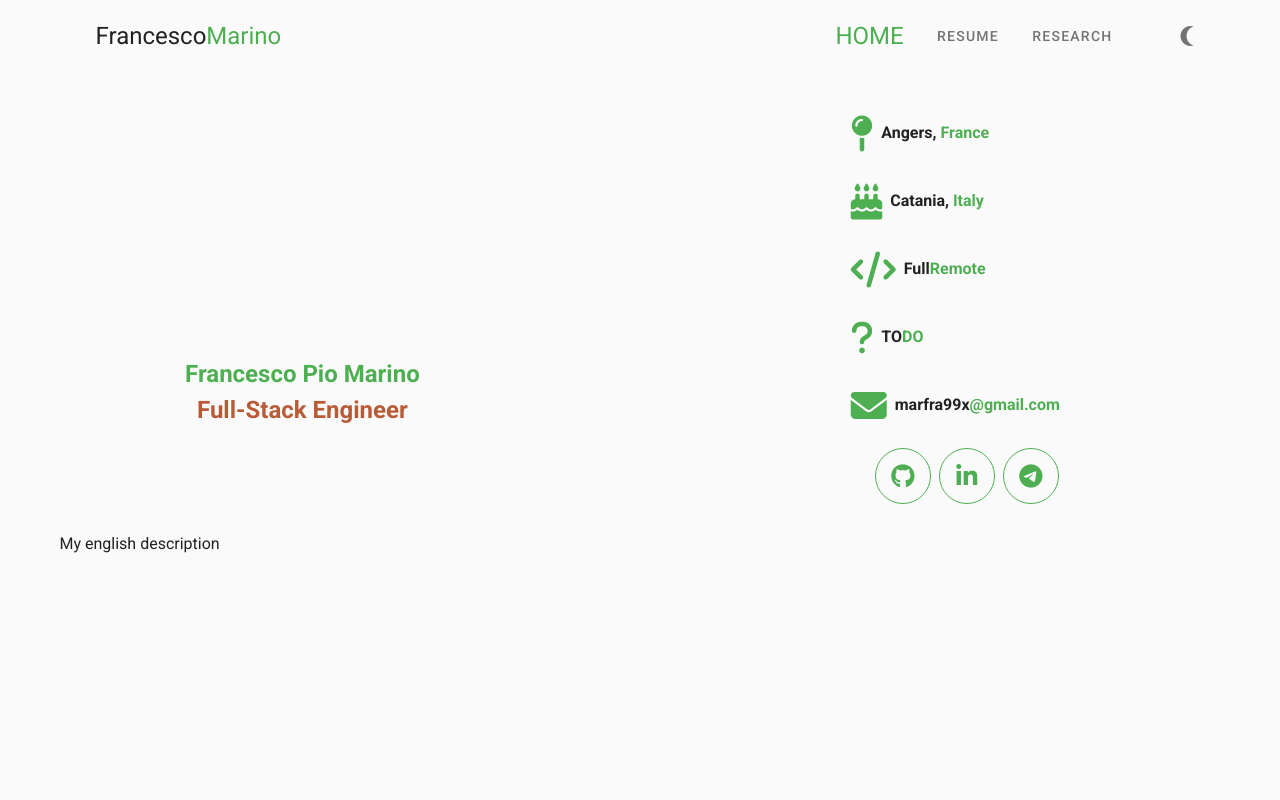
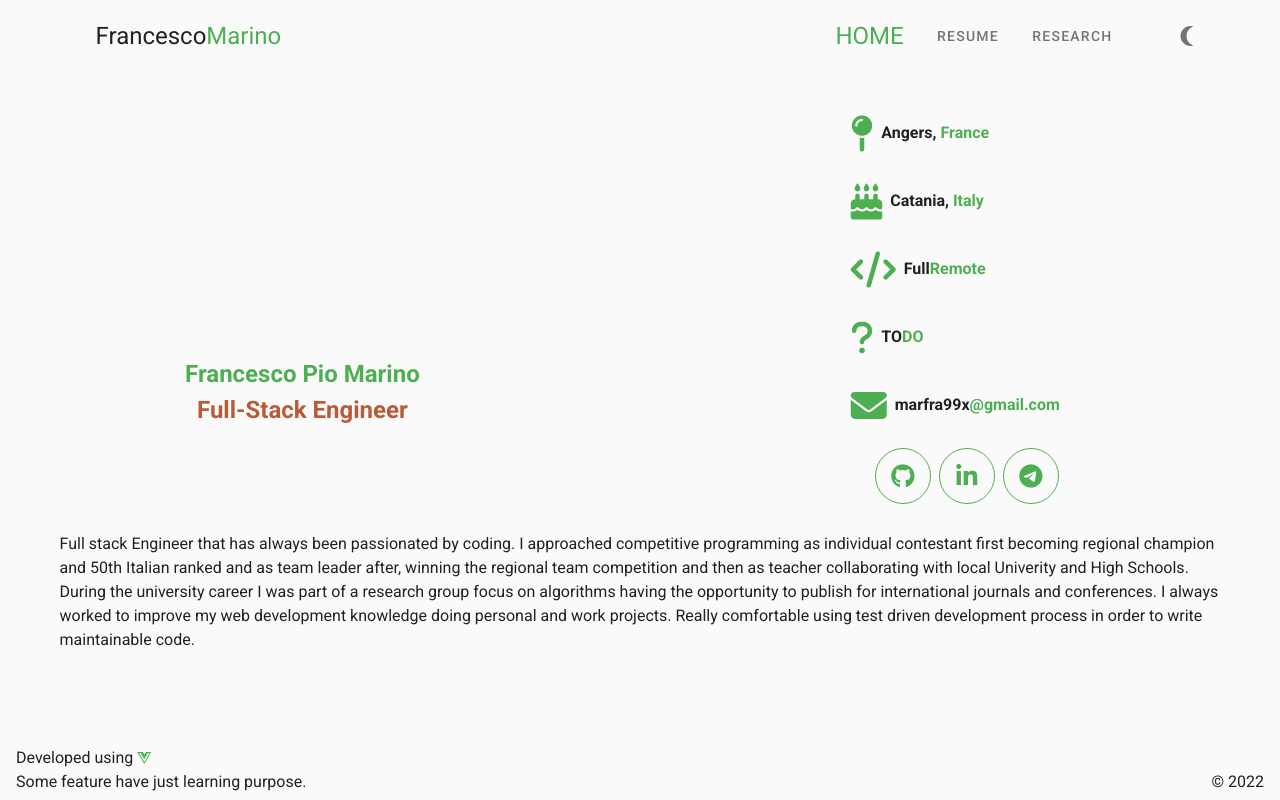
Before and after one commit to marfra99x/marfra99x.github.io, a Vue app in the folder fe/: page / in a window 1280 px wide. Built offline with nearby package versions, Linux system fonts and the light colour scheme.

Commit message:
Fe added footer bar

```diff
--- a/fe/src/App.vue
+++ b/fe/src/App.vue
@@ -1,29 +1,32 @@
 <template>
-    <v-app :dark="goDark" :style="{background: $vuetify.theme.themes[theme].background}">
+    <v-app :dark="goDark" :style="{ background: $vuetify.theme.themes[theme].background }">
         <v-main>
             <v-container align-center>
                 <TopBar :goDark="goDark" @changeTheme="updateTheme($event)" />
-                <router-view/>
+                <router-view />
             </v-container>
         </v-main>
+        <FooterBar/>
     </v-app>
 </template>
 
 <script>
 import TopBar from './components/TopBar.vue';
+import FooterBar from './components/FooterBar.vue';
 
 export default {
     name: 'App',
 
     components: {
         TopBar: TopBar,
+        FooterBar: FooterBar,
     },
 
     methods: {
         updateTheme(updatedTheme) {
             this.goDark = !updatedTheme;
             this.$vuetify.theme.dark = this.goDark
-            this.theme = (this.goDark)? 'dark': 'light'
+            this.theme = (this.goDark) ? 'dark' : 'light'
         }
     },
     data() {
--- /dev/null
+++ b/fe/src/components/FooterBar.vue
@@ -0,0 +1,26 @@
+<template>
+    <div>
+
+        <v-footer class="pb-0 mb-0 mx-0 hidden-sm-and-down" color="transparent">
+            {{$t("Developed using")}}&nbsp;
+            <v-icon small color="green">fab fa-vuejs</v-icon>
+        </v-footer>
+        <v-footer class="pt-0 mt-0 mx-0" color="transparent">
+            <span class="hidden-sm-and-down">{{$t("Some feature have just learning purpose.")}}</span>
+            <span class="hidden-md-and-up">{{$t("Developed using")}}&nbsp;</span>
+            <span class="hidden-md-and-up"><v-icon small color="green">fab fa-vuejs</v-icon></span>
+            <v-spacer></v-spacer>
+            <div>&copy; {{ new Date().getFullYear() }}</div>
+        </v-footer>
+    </div>
+</template>
+
+<script>
+export default {
+
+}
+</script>
+
+<style lang="scss" scoped>
+
+</style>
--- a/fe/src/components/TopBar.vue
+++ b/fe/src/components/TopBar.vue
@@ -4,7 +4,7 @@
             <v-list class="pt-4">
                 <v-list-item active-class="primary--text" to="/">
                     <v-list-item-content>
-                        <v-list-item-title>HOME</v-list-item-title>
+                        <v-list-item-title>Home</v-list-item-title>
                     </v-list-item-content>
                 </v-list-item>
                 <v-list-item active-class="primary--text" to="/resume">
--- a/fe/src/i18n/en.js
+++ b/fe/src/i18n/en.js
@@ -1,5 +1,5 @@
 export const i18n_en = {
-    "my_description": "My english description",
+    "my_description": "Full stack Engineer that has always been passionated by coding. I approached competitive programming as individual contestant first becoming regional champion and 50th Italian ranked and as team leader after, winning the regional team competition and then as teacher collaborating with local Univerity and High Schools. During the university career I was part of a research group focus on algorithms having the opportunity to publish for international journals and conferences. I always worked to improve my web development knowledge doing personal and work projects. Really comfortable using test driven development process in order to write maintainable code.",
     "France": "France",
     "Italy": "Italy",
     "Remote": "Remote",
@@ -32,4 +32,6 @@ export const i18n_en = {
     "French": "French",
     "Download Resume": "Download Resume",
     "research_description": "Since 2020 I published {num} articles in International Journals and Conferences especially in the field of Sampled String Matching. My research interest are mainly focused on: text and strings processing algorithms, exact and approximate pattern matching, multiple string matching, offline string matching, pattern matching on compressed texts and sort algorithms.",
+    "Developed using": "Developed using",
+    "Some feature have just learning purpose.": "Some feature have just learning purpose.",
 }
--- a/fe/src/i18n/fr.js
+++ b/fe/src/i18n/fr.js
@@ -31,5 +31,7 @@ export const i18n_fr = {
     "English": "Anglais",
     "French": "Français",
     "Download Resume": "Télécharger CV",
-    "research_description": "En cours de traduction"
+    "research_description": "...",
+    "Developed using": "...",
+    "Some feature have just learning purpose.": "....",
 }
--- a/fe/src/i18n/it.js
+++ b/fe/src/i18n/it.js
@@ -32,4 +32,6 @@ export const i18n_it = {
     "French": "Frencese",
     "Download Resume": "Scarica CV",
     "research_description": "Dal 2020 ho pubblicato {num} articli in Journal e Conferenze Internazionali, soprattutto nell'ambito del Sampled String Matching. Gli ambiti di ricerca a cui mi interesso maggiormente sono: algoritmi di text e string processing, algoritmi di string matching esatto ed approssimato, string matching multiplo, offline string matching, pattern matching su sequenze compresse ed algoritmi di ordinamento.",
+    "Developed using": "Sviluppato con",
+    "Some feature have just learning purpose.": "Alcune funzionalità sono puramente a scopo didattico.",
 }
```
